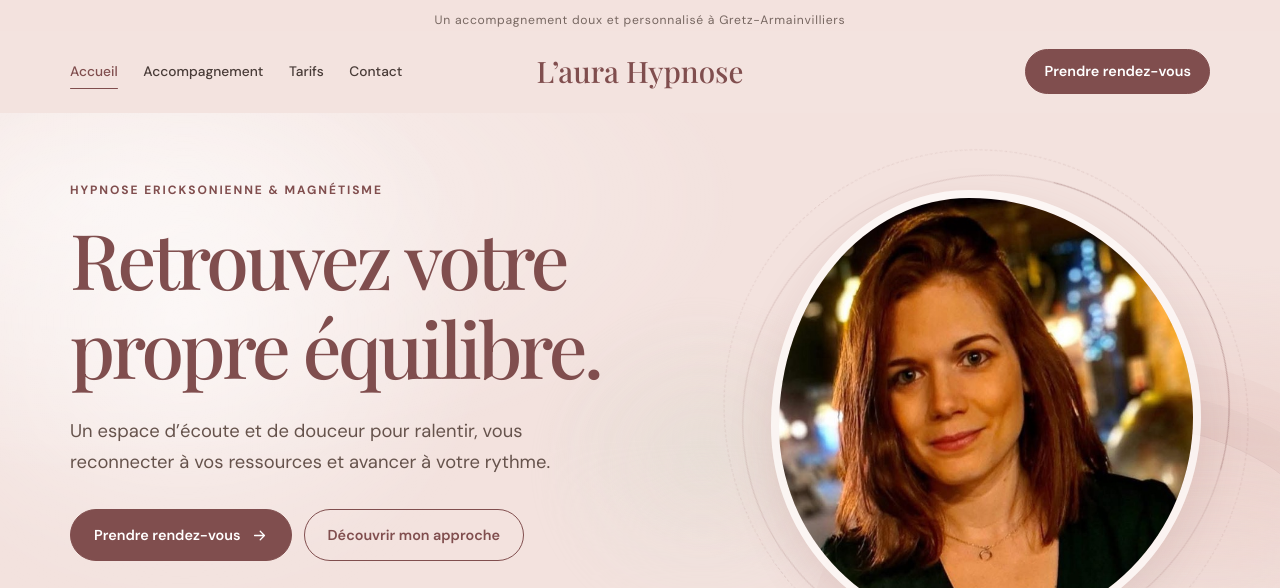
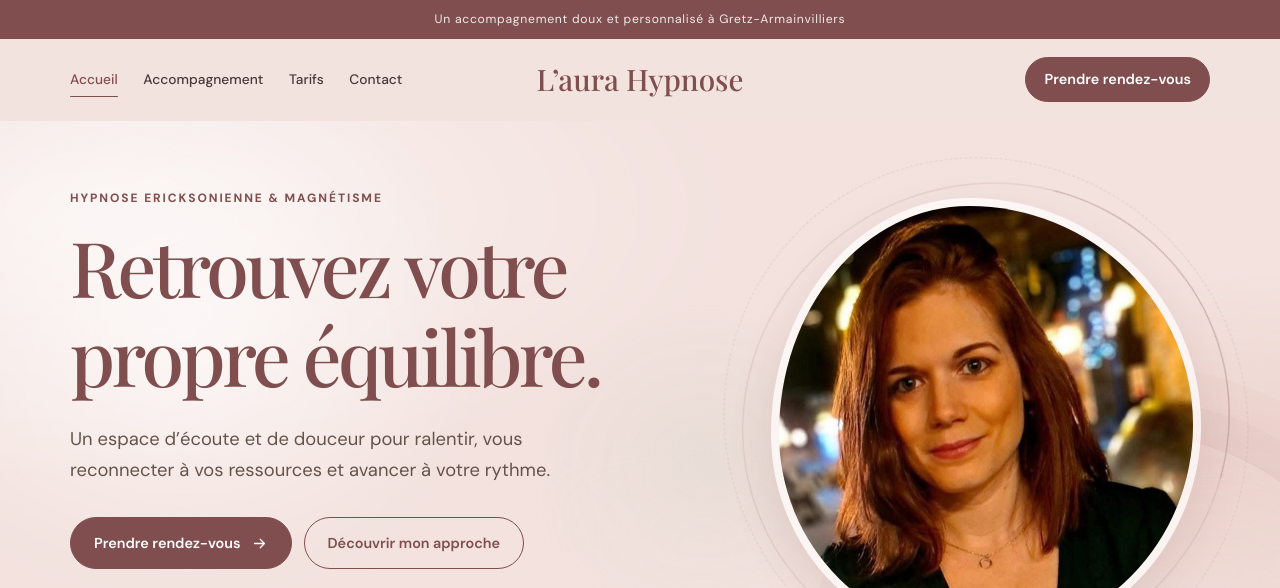
Before and after one commit to AntonyDruon/Site-Laura, a plain HTML site: page index.html in a window 1280 px wide. Shown: the top 588 px of the page. Drawn offline with nearby package versions, Linux system fonts and the light colour scheme.

Commit message:
Bandeau du haut couleur de la citation (vieux rose)
Co-Authored-By: Claude Opus 5.5 <noreply@anthropic.com>
Claude-Session: https://claude.ai/code/session_018Grff4k5PVdpE78JS5Ssy7

```diff
--- a/index.html
+++ b/index.html
@@ -9,7 +9,7 @@
     <link rel="preconnect" href="https://fonts.googleapis.com">
     <link rel="preconnect" href="https://fonts.gstatic.com" crossorigin>
     <link href="https://fonts.googleapis.com/css2?family=DM+Sans:wght@400;500;600;700&family=Playfair+Display:wght@400;500;600&display=swap" rel="stylesheet">
-    <link rel="stylesheet" href="style.css?v=4a8fa940">
+    <link rel="stylesheet" href="style.css?v=97beaa25">
     <link rel="stylesheet" href="motion.css?v=ee0d7de4">
   </head>
   <body>
--- a/style.css
+++ b/style.css
@@ -1266,3 +1266,11 @@ h3 {
   hyphens: auto;
   -webkit-hyphens: auto;
 }
+
+/* ---------- Bandeau du haut : même couleur que la citation du Dalaï-Lama ---------- */
+
+.topline {
+  padding: 9px 16px;
+  background: var(--rose);
+  color: rgb(255 255 255 / 88%);
+}
```
Also changed, not shown: accompagnement.html (+1 -1 lines), contact.html (+1 -1 lines), tarifs.html (+1 -1 lines).
